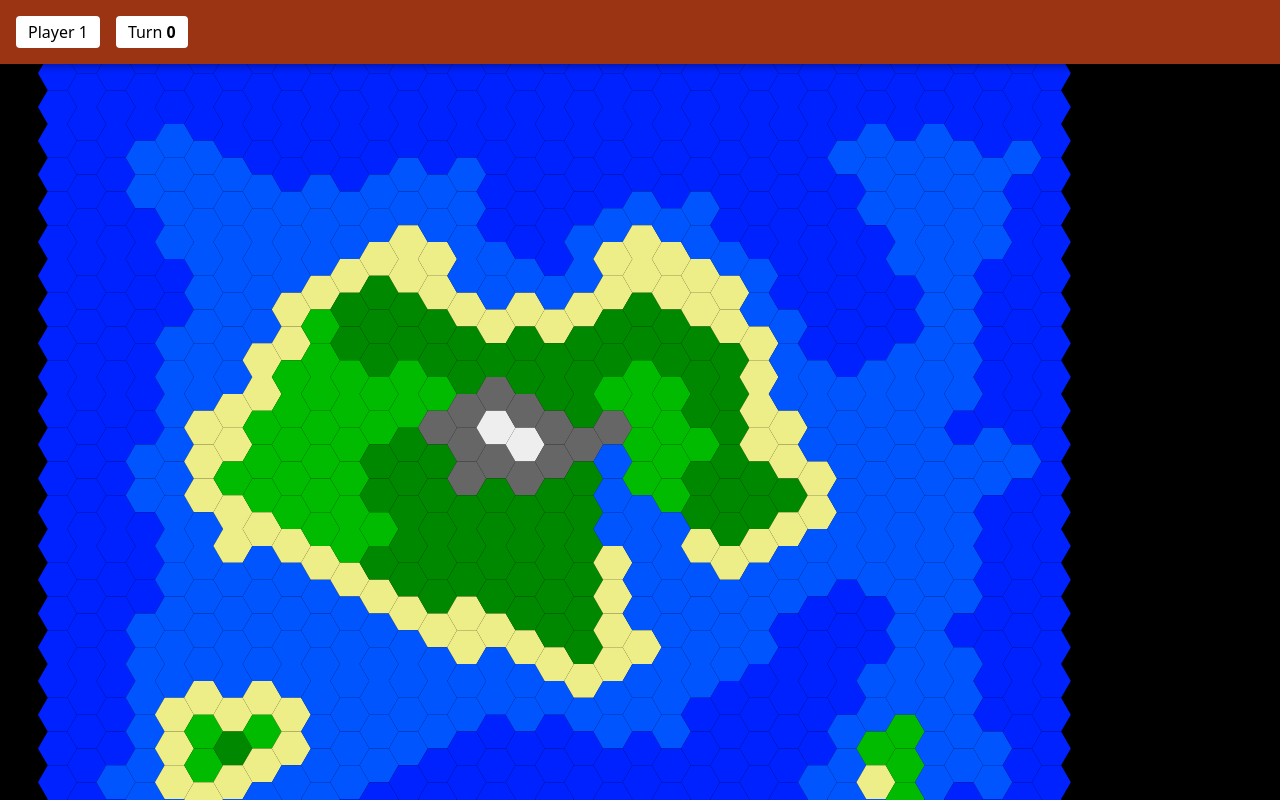
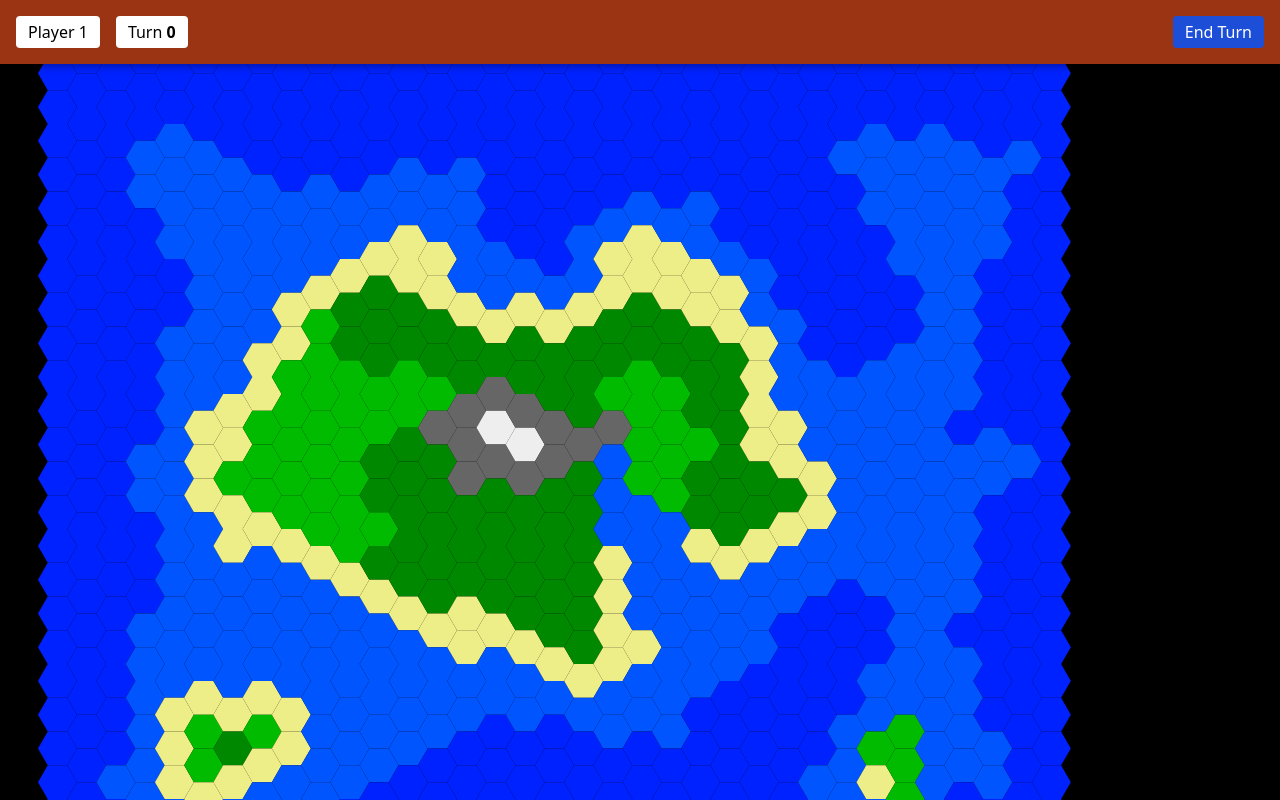
Before and after one commit to SeriousGuy888/HataSimulatorPrototype, a SvelteKit app: page / in a window 1280 px wide. Built offline with nearby package versions, Linux system fonts and the light colour scheme.

Commit message:
add button to advance turns

```diff
--- a/src/modules/GameWorld/GameInfoPanel.svelte
+++ b/src/modules/GameWorld/GameInfoPanel.svelte
@@ -1,14 +1,28 @@
 <script>
-
   import { currPlayerTurn, currTurnCycle, players } from "$lib/gameState"
 
+  function endTurn() {
+    $currPlayerTurn = ($currPlayerTurn + 1) % $players.length
+
+    if ($currPlayerTurn === 0) {
+      $currTurnCycle++
+    }
+  }
 </script>
-<div id="panel" class="absolute p-4 top-0 inset-x-0  flex flex-row gap-4 bg-orange-800 text-white">
-  <section>
-    {$players[$currPlayerTurn].name}
+
+<div id="panel" class="absolute p-4 top-0 inset-x-0 flex justify-between bg-orange-800">
+  <section id="info-displays">
+    <div>
+      {$players[$currPlayerTurn].name}
+    </div>
+    <div>
+      Turn <span class="font-bold">{$currTurnCycle}</span>
+    </div>
   </section>
-  <section>
-    Turn <span class="font-bold">{$currTurnCycle}</span>
+  <section id="buttons">
+    <button class="bg-blue-700 hover:bg-blue-800 text-white rounded py-1 px-3" on:click={endTurn}
+      >End Turn</button
+    >
   </section>
 </div>
 
@@ -17,7 +31,12 @@
     box-shadow: 0 0 10px 0 #0008;
   }
 
-  #panel > section {
-    @apply py-1 px-3 bg-white text-black rounded
+  #buttons,
+  #info-displays {
+    @apply flex flex-row gap-4;
+  }
+
+  #info-displays > div {
+    @apply py-1 px-3 bg-white text-black rounded;
   }
 </style>
```
